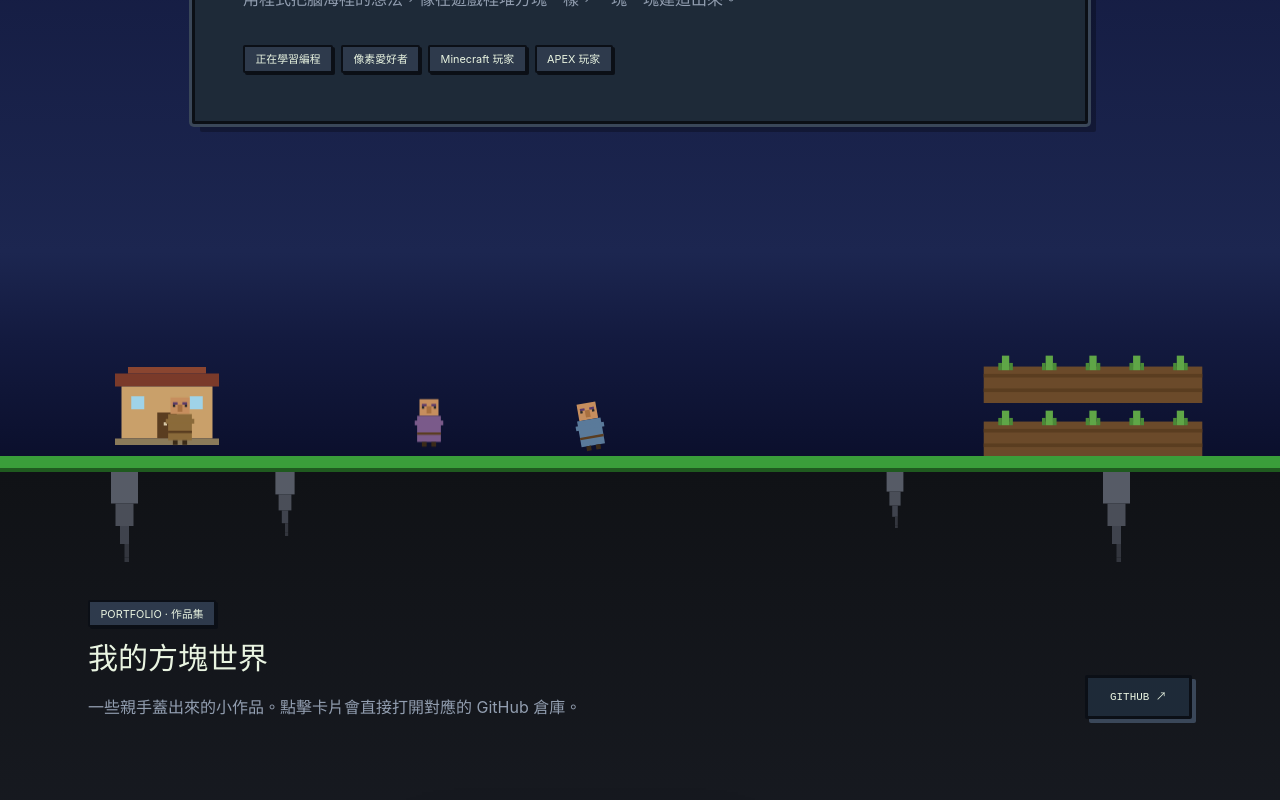
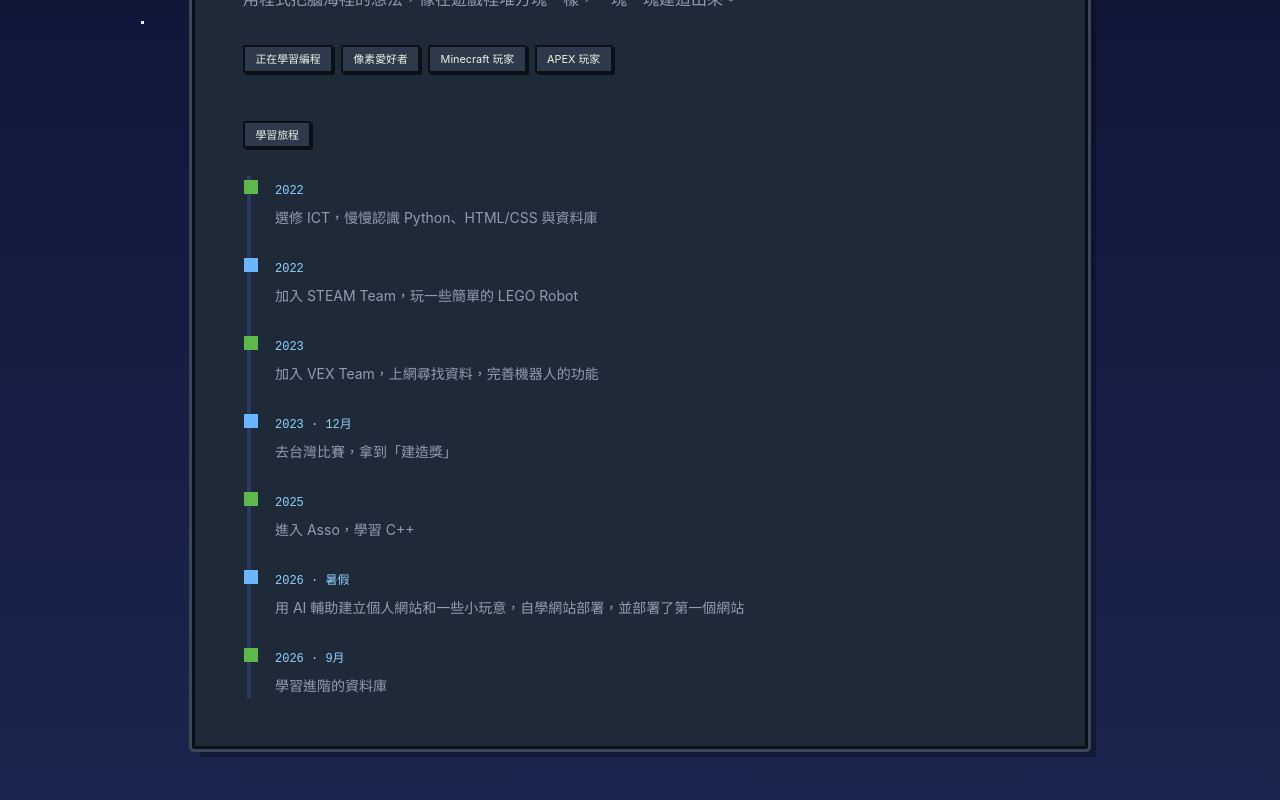
Before and after one commit to QWQFuLan/portfolio, a React (Vite) app: page / in a window 1280 px wide. Shown: the part 1220-2020 px from the top of the page. Built offline with nearby package versions, Linux system fonts and the light colour scheme; a web font is replaced by a local one.

Commit message:
Add journey timeline to About; fix anchor scroll leaving hero bottom on screen

```diff
--- a/src/index.css
+++ b/src/index.css
@@ -9,7 +9,10 @@ html {
 }
 
 section[id] {
-  scroll-margin-top: 96px;
+  /* Anchor scrolls land the section top flush with the viewport top, so the
+     previous section's bottom (e.g. the hero grass strip & animals) never
+     lingers above; the fixed navbar simply covers each section's top padding. */
+  scroll-margin-top: 0;
 }
 
 /* ---------- Pixel / Minecraft style helpers ---------- */
--- a/src/pages/HomePage/data.ts
+++ b/src/pages/HomePage/data.ts
@@ -138,6 +138,16 @@ export const STR = {
     aboutLine2:
       '我喜歡 我的世界（Minecraft），所以把這個網站做成了像素風。目前正在學習 C++、Python 和資料庫，目標是用程式把腦海裡的想法，像在遊戲裡堆方塊一樣，一塊一塊建造出來。',
     tags: ['正在學習編程', '像素愛好者', 'Minecraft 玩家', 'APEX 玩家'],
+    timelineChip: '學習旅程',
+    timeline: [
+      { year: '2022', text: '選修 ICT，慢慢認識 Python、HTML/CSS 與資料庫' },
+      { year: '2022', text: '加入 STEAM Team，玩一些簡單的 LEGO Robot' },
+      { year: '2023', text: '加入 VEX Team，上網尋找資料，完善機器人的功能' },
+      { year: '2023 · 12月', text: '去台灣比賽，拿到「建造獎」' },
+      { year: '2025', text: '進入 Asso，學習 C++' },
+      { year: '2026 · 暑假', text: '用 AI 輔助建立個人網站和一些小玩意，自學網站部署，並部署了第一個網站' },
+      { year: '2026 · 9月', text: '學習進階的資料庫' },
+    ],
     portfolioChip: 'PORTFOLIO · 作品集',
     portfolioTitle: '我的方塊世界',
     portfolioSub: '一些親手蓋出來的小作品。點擊卡片會直接打開對應的 GitHub 倉庫。',
@@ -161,6 +171,16 @@ export const STR = {
     aboutLine2:
       'I love Minecraft, so this site is pixel-styled. I am currently learning C++, Python and databases — turning ideas into reality block by block, just like in the game.',
     tags: ['Learning to code', 'Pixel Art Fan', 'Minecraft Player', 'APEX Gamer'],
+    timelineChip: 'MY JOURNEY',
+    timeline: [
+      { year: '2022', text: 'Took ICT as an elective — slowly learning Python, HTML/CSS and databases' },
+      { year: '2022', text: 'Joined the STEAM Team, playing with simple LEGO robots' },
+      { year: '2023', text: 'Joined the VEX Team, researching online to improve the robots' },
+      { year: 'Dec 2023', text: 'Went to Taiwan for a competition and won the Build Award' },
+      { year: '2025', text: 'Started Asso — learning C++' },
+      { year: 'Summer 2026', text: 'Built a personal website and small projects with AI assistance; self-taught deployment and launched the first site' },
+      { year: 'Sep 2026', text: 'Started learning advanced databases' },
+    ],
     portfolioChip: 'PORTFOLIO',
     portfolioTitle: 'My Block World',
     portfolioSub: "Small projects I've built by hand. Click a card to open its GitHub repo.",
--- a/src/pages/HomePage/sections/About.tsx
+++ b/src/pages/HomePage/sections/About.tsx
@@ -138,6 +138,25 @@ export default function About({ lang }: { lang: Lang }) {
               </span>
             ))}
           </div>
+
+          {/* pixel-art journey timeline */}
+          <div className="mt-12">
+            <p className="pixel-chip mb-7">{t.timelineChip}</p>
+            <ol className="relative ml-1 space-y-6 border-l-4 border-[#2b3a63] pl-6">
+              {t.timeline.map((item, i) => (
+                <li key={i} className="relative">
+                  {/* pixel node on the line */}
+                  <span
+                    className="absolute -left-[31px] top-1 h-3.5 w-3.5"
+                    style={{ background: i % 2 ? '#6bb5ff' : '#5dba4a' }}
+                    aria-hidden="true"
+                  />
+                  <span className="font-pixel text-xs text-[#8fd0ff]">{item.year}</span>
+                  <p className="mt-1.5 text-sm leading-6 text-muted-foreground">{item.text}</p>
+                </li>
+              ))}
+            </ol>
+          </div>
         </div>
       </div>
     </section>
--- a/src/pages/HomePage/sections/Portfolio.tsx
+++ b/src/pages/HomePage/sections/Portfolio.tsx
@@ -34,11 +34,11 @@ function Stalactite({
 function CaveScene() {
   return (
     <div className="pointer-events-none absolute inset-0" aria-hidden="true">
-      {/* stalactites from the cave ceiling */}
-      <Stalactite className="absolute left-[8%] top-0" />
-      <Stalactite height={64} className="absolute left-[21%] top-0" />
-      <Stalactite className="absolute right-[11%] top-0" />
-      <Stalactite height={56} className="absolute right-[29%] top-0" />
+      {/* stalactites from the cave ceiling — below the fixed navbar (64px) */}
+      <Stalactite className="absolute left-[8%] top-16" />
+      <Stalactite height={64} className="absolute left-[21%] top-16" />
+      <Stalactite className="absolute right-[11%] top-16" />
+      <Stalactite height={56} className="absolute right-[29%] top-16" />
     </div>
   );
 }
```
